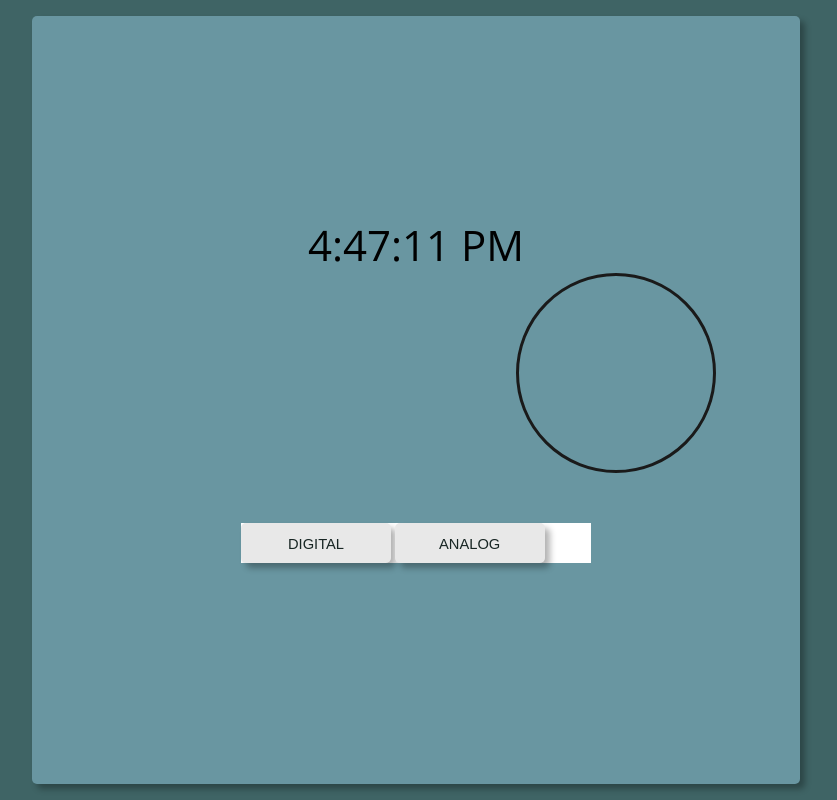
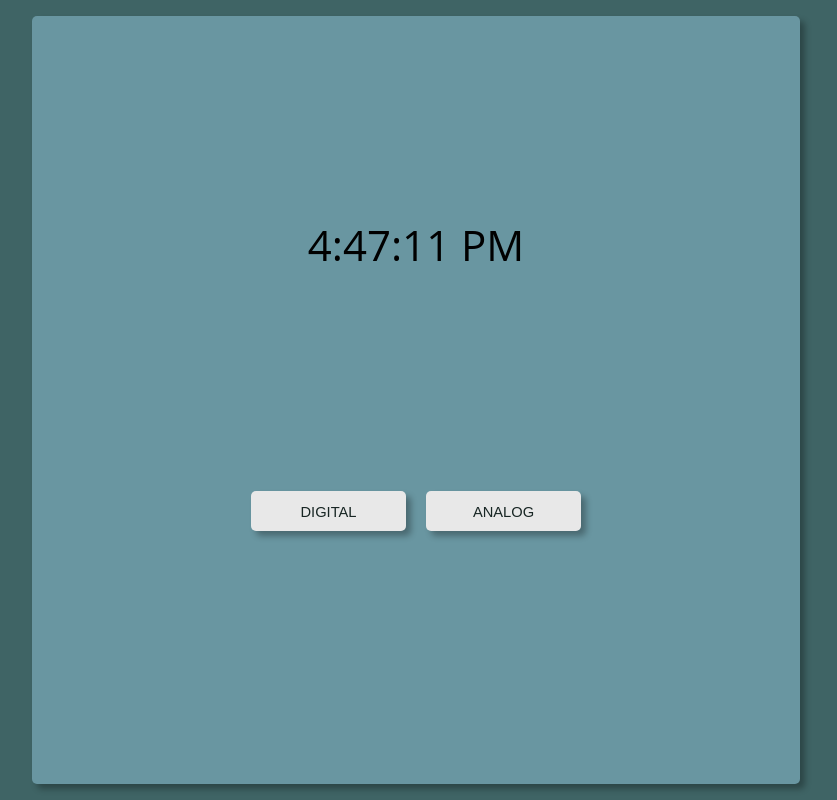
Before and after one commit to ajpaul/javascript-clock, a website: page index.html in a window 1280 px wide. Shown: the whole page, without its empty margins (224-1061 px from the left). Drawn offline with nearby package versions, Linux system fonts and the light colour scheme.

Commit message:
Updated styles and layout

```diff
--- a/index.html
+++ b/index.html
@@ -11,7 +11,7 @@
     <link rel="stylesheet" href="css/styles.css">
 
     <!-- Google fonts -->
-    <link href="https://fonts.googleapis.com/css?family=Open+Sans:300,400,500,700|Roboto:300,400,700" rel="stylesheet">
+    <!--<link href="https://fonts.googleapis.com/css?family=Open+Sans:300,400,500,700|Roboto:300,400,700" rel="stylesheet">-->
 </head>
 
 <body>
@@ -19,19 +19,17 @@
     <main>
 
         <section class="clocks">
-            <section class="digital">
+            <section id="digital" class="digital">
                 <div class="digital-clock"></div>
             </section>
-            <section class="analog">
-                <div class="analog-clock">
-
-                </div>
+            <section id="analog" class="analog">
+                <div class="analog-clock"></div>
             </section>
         </section>
 
         <section class="buttons">
-            <button class="button" onclick="toggle()">DIGITAL</button>
-            <button class="button" onclick="toggle()">ANALOG</button>
+            <button class="button">DIGITAL</button>
+            <button class="button">ANALOG</button>
         </section>
     </main>
 
--- a/js/scripts.js
+++ b/js/scripts.js
@@ -5,37 +5,72 @@ var time = function() {
     this.hour = this.now.getHours();
 
     //hours are in military time. I don't want that
-    this.hours = (this.hours > 12) ? this.hours - 12 : this.hours;
+    this.hour = (this.hour > 12) ? this.hour - 12 : this.hour;
     this.analogShowing = false;
-}
+};
 
 time.prototype.getTime = function() {
     this.now = new Date();
     var current = this.now.toLocaleTimeString();
     document.querySelector(".digital-clock").innerHTML = current;
-}
+};
 
 time.prototype.dissectTime = function() {
     this.now = new Date();
     console.log(this.hour + ", " + this.minutes + ', ' + this.seconds);
+};
+
+//how do I call this from the html?
+time.prototype.toggle = function() {
+
+    console.log("toggled");
+
+    var dc = document.getElementById("digital");
+    var ac = document.getElementById("analog");
+
+    if(rightNow.analogShowing) { //show dc
+        ac.style.transform = "translateX(1000px)";
+        dc.style.transform = "translateX(0px)";
+
+        changeDisplay(ac, false, 300);
+        changeDisplay(dc, true, 100);
+
+    }
+    else { //show ac
+        ac.style.transform = "translateX(0px)";
+        dc.style.transform = "translateX(-1000px)";
+
+        changeDisplay(dc, false, 300);
+        changeDisplay(ac, true, 100);
+
+    }
+
+    rightNow.analogShowing = !rightNow.analogShowing;
+};
+
+
+//driver code
+var rightNow = new time();
+rightNow.getTime();
+rightNow.dissectTime();
+console.log(rightNow);
+
+window.setInterval(function() {
+    rightNow.getTime();
+}, 1000);
+
+var toggleBtns = document.querySelectorAll(".button");
+
+for (var i = 0; i < toggleBtns.length; i++) {
+    toggleBtns[i].addEventListener('click', rightNow.toggle(), false);
 }
 
-time.prototype.toggle = function() {
-    alert("toggle");
+function changeDisplay(element, bool, timeout) {
+
+    setTimeout(function(element, bool) {
+        if (bool)
+            element.style.display = "flex";
+        //else
+            //element.style.display = "none";
+    }, timeout);
 }
-
-var lol = new time();
-lol.getTime();
-lol.dissectTime();
-console.log(lol);
-
-window.setInterval(function() {
-    lol.getTime();
-}, 1000);
-
-function toggle() {
-    if(lol.analogShowing)
-        alert("analogShowing");
-    else
-        alert("digital showing");
-}
--- a/less/styles.less
+++ b/less/styles.less
@@ -46,38 +46,21 @@ main {
     width: 60%;
     margin: 50px auto;
     padding-top: 200px;
+    overflow: hidden;
 
     .border-radius(5px);
     .box-shadow(5px, 5px, 6px, 0.3);
 }
 
-.analog-clock {
-    height: 200px;
-    width: 200px;
-    margin: 0 auto;
 
-    .ease(200ms, all, 0ms);
-    .border(3px, solid, @blackLighter);
-    .border-radius(200px);
-    .transform(200px, 0, 0);
-}
-
-.digital-clock {
-
-    text-align: center;
-    font-size: 3em;
-    .ease(200ms, all, 0ms);
-}
 
 .buttons {
     width: 350px;
-    margin: 0 auto;
-    background-color: white;
+    margin: 25px auto 0 auto;
     display: flex;
     justify-content: center;
     align-items: center;
     //TODO this isn't working right
-}
 
     .button {
         background-color: @button;
@@ -85,6 +68,7 @@ main {
         width: 250px;
         height: 40px;
         line-height: 40px;
+        margin: 0 10px 0 10px;
         font-size: 1.05em;
         border: none;
         flex-shrink: 1;
@@ -103,7 +87,43 @@ main {
     .button-clicked {
         background-color: lightgreen;
     }
+}
+
+
 
 .clocks {
-    margin-bottom: 50px;
+    height: 250px;
+
+    .digital, .analog {
+        width: 100%;
+        min-width: 350px;
+        overflow: hidden;
+        vertical-align: middle;
+        .ease(400ms, all, 0ms);
+        display: flex;
+        justify-content: center;
+        align-items: center;
     }
+
+    .analog {
+
+        .transform(1000px, 0, 0);
+    }
+
+    .digital-clock, .analog-clock {
+        width: 100%;
+    }
+
+    .analog-clock {
+        height: 200px;
+        width: 200px;
+
+        .border(3px, solid, @blackLighter);
+        .border-radius(200px);
+    }
+
+    .digital-clock {
+        text-align: center;
+        font-size: 3em;
+    }
+}
```
Also changed, not shown: css/styles.css. Lines whose indentation alone changed are shown as unchanged.
